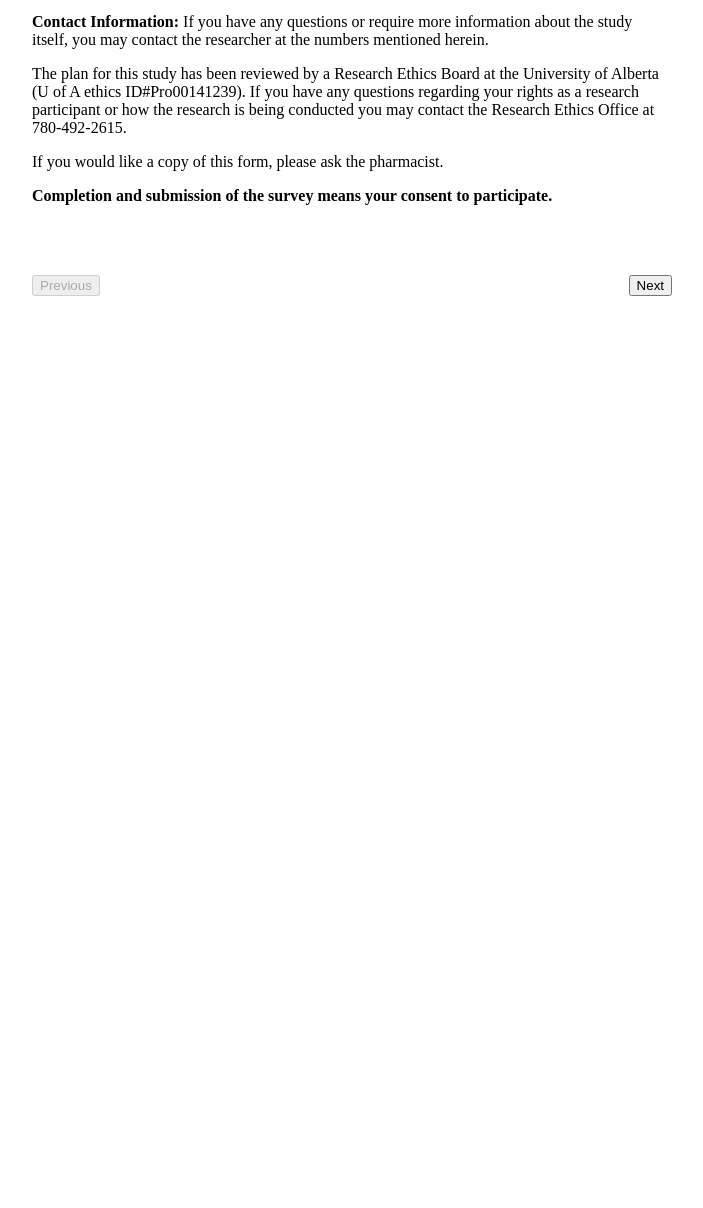
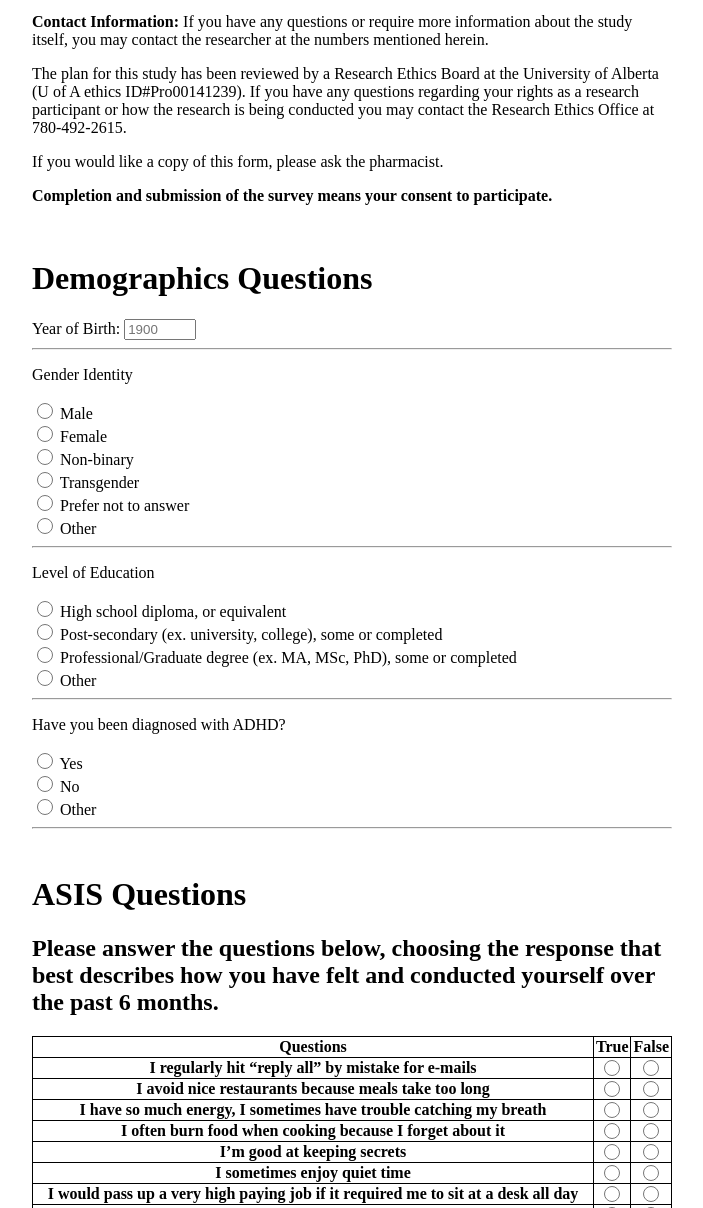
Before and after one commit to VINXIS/kraut-adhd-form, a website: page src/index.html in a window 1280 px wide. Shown: the part 801-2009 px from the top of the page, without its empty margins (288-991 px from the left). Before the commit the page ends 1097 px from the top, so only its background shows below. Drawn offline with Linux system fonts and the light colour scheme.

Commit message:
hide pagination functionality, and add Other Option functionality

```diff
--- a/src/index.html
+++ b/src/index.html
@@ -36,64 +36,76 @@
             <p>Gender Identity</p>
             <div class="flexbox">
                 <div>
-                    <input type="radio" name="gender" id="male" value="Male">
+                    <input type="radio" name="gender" id="male" value="Male" onclick="toggleOtherInput('gender', false)">
                     <label for="male">Male</label>
                 </div>
                 <div>
-                    <input type="radio" name="gender" id="female" value="Female">
+                    <input type="radio" name="gender" id="female" value="Female" onclick="toggleOtherInput('gender', false)">
                     <label for="female">Female</label>
                 </div>
                 <div>
-                    <input type="radio" name="gender" id="nonbinary" value="Non-binary">
+                    <input type="radio" name="gender" id="nonbinary" value="Non-binary" onclick="toggleOtherInput('gender', false)">
                     <label for="nonbinary">Non-binary</label>
                 </div>
                 <div>
-                    <input type="radio" name="gender" id="transgender" value="Transgender">
+                    <input type="radio" name="gender" id="transgender" value="Transgender" onclick="toggleOtherInput('gender', false)">
                     <label for="transgender">Transgender</label>
                 </div>
                 <div>
-                    <input type="radio" name="gender" id="noAnswerGender" value="Prefer not to answer">
+                    <input type="radio" name="gender" id="noAnswerGender" value="Prefer not to answer" onclick="toggleOtherInput('gender', false)">
                     <label for="noAnswerGender">Prefer not to answer</label>
                 </div>
                 <div>
-                    <input type="radio" name="gender" id="otherGender" value="other">
+                    <input type="radio" name="gender" id="otherGender" value="__other_option__" onclick="toggleOtherInput('gender', true)">
                     <label for="otherGender">Other</label>
+                </div>
+                <div id="genderInput" style="display: none;">
+                    <label for="genderOtherInput">Please specify:</label>
+                    <input type="text" id="genderOtherInput" name="genderOtherInput">
                 </div>
             </div>
             <hr>
             <p>Level of Education</p>
             <div class="flexbox">
                 <div>
-                    <input type="radio" name="education" id="highschool" value="High school diploma, or equivalent">
+                    <input type="radio" name="education" id="highschool" value="High school diploma, or equivalent" onclick="toggleOtherInput('education', false)">
                     <label for="highschool">High school diploma, or equivalent</label>
                 </div>
                 <div>
-                    <input type="radio" name="education" id="postsec" value="Post-secondary (ex. university, college), some or completed">
+                    <input type="radio" name="education" id="postsec" value="Post-secondary (ex. university, college), some or completed" onclick="toggleOtherInput('education', false)">
                     <label for="postsec">Post-secondary (ex. university, college), some or completed</label>
                 </div>
                 <div>
-                    <input type="radio" name="education" id="graduate" value="Professional/Graduate degree (ex. MA, MSc, PhD), some or completed">
+                    <input type="radio" name="education" id="graduate" value="Professional/Graduate degree (ex. MA, MSc, PhD), some or completed" onclick="toggleOtherInput('education', false)">
                     <label for="graduate">Professional/Graduate degree (ex. MA, MSc, PhD), some  or completed</label>
                 </div>
                 <div>
-                    <input type="radio" name="education" id="otherEducation" value="other">
+                    <input type="radio" name="education" id="otherEducation" value="__other_option__" onclick="toggleOtherInput('education', true)">
                     <label for="otherEducation">Other</label>
+                </div>
+                <div id="educationInput" style="display: none;">
+                    <label for="educationOtherInput">Please specify:</label>
+                    <input type="text" id="educationOtherInput" name="educationOtherInput">
                 </div>
             </div>
             <hr>
             <p>Have you been diagnosed with ADHD?</p>
             <div class="flexbox">
                 <div>
-                    <input type="radio" name="diagnosedADHD" id="yesADHD" value="Yes">
+                    <input type="radio" name="diagnosedADHD" id="yesADHD" value="Yes" onclick="toggleOtherInput('diagnosedADHD', false); adhdDiagnosis('diagnosed')">
                     <label for="yesADHD">Yes</label>
                 </div>
                 <div>
-                    <input type="radio" name="diagnosedADHD" id="noADHD" value="No">
+                    <input type="radio" name="diagnosedADHD" id="noADHD" value="No" onclick="toggleOtherInput('diagnosedADHD', false); adhdDiagnosis('undiagnosed')">
                     <label for="noADHD">No</label>
                 </div>
                 <div>
-                    <input type="radio" name="diagnosedADHD" id="otherDiagnosis" value="other">
+                    <input type="radio" name="diagnosedADHD" id="otherDiagnosis" value="__other_option__" onclick="toggleOtherInput('diagnosedADHD', true); adhdDiagnosis(false)">
                     <label for="otherDiagnosis">Other</label>
+                </div>
+                <div id="diagnosedADHDInput" style="display: none;">
+                    <label for="diagnosedADHDOtherInput">Please specify:</label>
+                    <input type="text" id="diagnosedADHDOtherInput" name="diagnosedADHDOtherInput">
                 </div>
             </div>
             <hr>
@@ -101,20 +113,24 @@
                 <p>Who diagnosed you with ADHD?</p>
                 <div class="flexbox">
                     <div>
-                        <input type="radio" name="diagnosedBy" id="familyPhys" value="Family Physician">
+                        <input type="radio" name="diagnosedBy" id="familyPhys" value="Family Physician" onclick="toggleOtherInput('diagnosedBy', false)">
                         <label for="familyPhys">Family Physician</label>
                     </div>
                     <div>
-                        <input type="radio" name="diagnosedBy" id="psychiatrist" value="Psychiatrist">
+                        <input type="radio" name="diagnosedBy" id="psychiatrist" value="Psychiatrist" onclick="toggleOtherInput('diagnosedBy', false)">
                         <label for="psychiatrist">Psychiatrist</label>
                     </div>
                     <div>
-                        <input type="radio" name="diagnosedBy" id="psychologist" value="Psychologist">
+                        <input type="radio" name="diagnosedBy" id="psychologist" value="Psychologist" onclick="toggleOtherInput('diagnosedBy', false)">
                         <label for="psychologist">Psychologist</label>
                     </div>
                     <div>
-                        <input type="radio" name="diagnosedBy" id="otherDiagnosedBy" value="other">
+                        <input type="radio" name="diagnosedBy" id="otherDiagnosedBy" value="__other_option__" onclick="toggleOtherInput('diagnosedBy', true)">
                         <label for="otherDiagnosedBy">Other</label>
+                    </div>
+                    <div id="diagnosedByInput" style="display: none;">
+                        <label for="diagnosedByOtherInput">Please specify:</label>
+                        <input type="text" id="diagnosedByOtherInput" name="diagnosedByOtherInput">
                     </div>
                 </div>
                 <hr>
@@ -140,16 +156,20 @@
                 <p>Are you currently taking your ADHD medication regularly (more than 3 days/week in the past 2 weeks)?</p>
                 <div class="flexbox">
                     <div>
-                        <input type="radio" name="takingMedication" id="yesMedication" value="Yes">
+                        <input type="radio" name="takingMedication" id="yesMedication" value="Yes" onclick="toggleOtherInput('takingMedication', false)">
                         <label for="yesMedication">Yes</label>
                     </div>
                     <div>
-                        <input type="radio" name="takingMedication" id="noMedication" value="No">
+                        <input type="radio" name="takingMedication" id="noMedication" value="No" onclick="toggleOtherInput('takingMedication', false)">
                         <label for="noMedication">No</label>
                     </div>
                     <div>
-                        <input type="radio" name="takingMedication" id="otherMedication" value="other">
+                        <input type="radio" name="takingMedication" id="otherMedication" value="__other_option__" onclick="toggleOtherInput('takingMedication', true)">
                         <label for="otherMedication">Other</label>
+                    </div>
+                    <div id="takingMedicationInput" style="display: none;">
+                        <label for="takingMedicationOtherInput">Please specify:</label>
+                        <input type="text" id="takingMedicationOtherInput" name="takingMedicationOtherInput">
                     </div>
                 </div>
             </div>
--- a/src/index.js
+++ b/src/index.js
@@ -370,22 +370,36 @@ function createButton(text, clickHandler) {
     const button = document.createElement("button");
     button.innerText = text;
     button.addEventListener("click", clickHandler);
-    button.disabled = text === "Previous" && page === 0;
+    // button.disabled = text === "Previous" && page === 0;
     return button;
 }
 
+let demographicsError = false;
 const submitButton = createButton("Submit", (e) => {
+    demographicsError = false;
     const demographicsForm = document.getElementById("demographics");
     const demographicsEntries = demographicsQuestions.map(question => {
         if (question.inputType !== "checkbox") {
             const input = demographicsForm[question.inputName];
-            return input.value ? `${question.entry}=${encodeURIComponent(input.value)}` : "";
+            if (input.value !== "__other_option__")
+                return input.value ? `${question.entry}=${encodeURIComponent(input.value)}` : "";
+            // Other selected
+            const otherInput = demographicsForm[`${question.inputName}OtherInput`];
+            if (otherInput.value === "") {
+                alert(`Please fill in the "Other" field for the demographics question "${question.question}"`);
+                demographicsError = true;
+                return "";
+            }
+            return `${question.entry}=${encodeURIComponent(input.value)}&${question.entry}.other_option_response=${encodeURIComponent(otherInput.value)}`;
         }
+        // Checkbox
         const inputs = Array.from(demographicsForm[question.inputName]);
         return inputs.map(input => {
             return input.checked ? `${question.entry}=${encodeURIComponent(input.value)}` : "";
-        }).filter(entry => entry !== "");
-    }).filter(entry => entry !== "").flat();
+        });
+    }).flat().filter(entry => entry !== "");
+    if (demographicsError)
+        return;
 
     const asisQuestionsForm = document.getElementById("asisQuestions");
     const asisSelected = Array.from(asisQuestionsForm.querySelectorAll("input:checked"));
@@ -422,30 +436,39 @@ const submitButton = createButton("Submit", (e) => {
     window.location.reload();
 });
 
-function resetNavButtons() {
-    const buttons = document.getElementById("buttons");
-    buttons.innerHTML = "";
-    buttons.appendChild(createButton("Previous", (e) => pageHandler(-1)));
-    if (page !== 3)
-        buttons.appendChild(createButton("Next", (e) => pageHandler(1)));
-    if (page === 3)
-        buttons.appendChild(submitButton);
-}
+// function resetNavButtons() {
+//     const buttons = document.getElementById("buttons");
+//     buttons.innerHTML = "";
+//     buttons.appendChild(createButton("Previous", (e) => pageHandler(-1)));
+//     if (page !== 3)
+//         buttons.appendChild(createButton("Next", (e) => pageHandler(1)));
+//     if (page === 3)
+//         buttons.appendChild(submitButton);
+// }
 
-let page = 0;
-const pageDivIDS = ["frontSection", "demographicsForm", "asisForm", "asrsForm"];
-function pageHandler(number) {
-    page = Math.max(0, page + number);
-    resetNavButtons();
+// let page = 0;
+// const pageDivIDS = ["frontSection", "demographicsForm", "asisForm", "asrsForm"];
+// function pageHandler(number) {
+//     page = Math.max(0, page + number);
+//     resetNavButtons();
 
-    for (let i = 0; i < pageDivIDS.length; i++) {
-        const div = document.getElementById(pageDivIDS[i]);
-        div.style.display = i === page ? "block" : "none";
-    }
+//     for (let i = 0; i < pageDivIDS.length; i++) {
+//         const div = document.getElementById(pageDivIDS[i]);
+//         div.style.display = i === page ? "block" : "none";
+//     }
+// }
+
+function adhdDiagnosis(status) {
+    document.getElementById("diagnosedADHD").style.display = status === "diagnosed" ? "block" : "none";
+    document.getElementById("undiagnosedADHD").style.display = status === "undiagnosed" ? "block" : "none";
 }
 
 document.addEventListener("DOMContentLoaded", () => {
-    pageHandler(0);
+    // pageHandler(0);
+    const buttons = document.getElementById("buttons");
+    buttons.appendChild(submitButton);
+
+    adhdDiagnosis(false);
     createAsisForm();
     createAsrsForm();
 });
@@ -453,11 +476,14 @@ document.addEventListener("DOMContentLoaded", () => {
 document.addEventListener("click", (e) => {
     const clickDate = new Date();
     const question = e.target.closest("tr")?.querySelector("th")?.innerText || "N/A";
-    const questionIndex = page === 3 ? asrsOrderedQuestions.findIndex(q => q.question === question) : asisQuestions.findIndex(q => q.question === question);
+    let questionIndex = asisQuestions.findIndex(q => q.question === question);
+    if (questionIndex === -1)
+        questionIndex = asrsOrderedQuestions.findIndex(q => q.question === question);
+    // const questionIndex = page === 3 ? asrsOrderedQuestions.findIndex(q => q.question === question) : asisQuestions.findIndex(q => q.question === question);
     const answerElement = e.target.closest("td")?.querySelector("input");
     const answer = answerElement?.value || -1;
     clicks.push({
-        p: page,
+        // p: page,
         q: questionIndex,
         a: answer,
         c: typeof answerElement?.checked === "boolean" ? answerElement.checked | 0 : -1,
@@ -475,6 +501,11 @@ function appendPartHeader(tbody, partName) {
     tbody.appendChild(tr);
 }
 
+function toggleOtherInput(inputName, toggle) {
+    const otherInput = document.getElementById(`${inputName}Input`);
+    otherInput.style.display = toggle ? "block" : "none";
+}
+
 function ignoreForm() {
     if (!confirm("THIS IS ONLY FOR MEDICAL STAFF/ASSISTANTS.\n\nAre you sure you want to confirm form decline?"))
         return;
```
